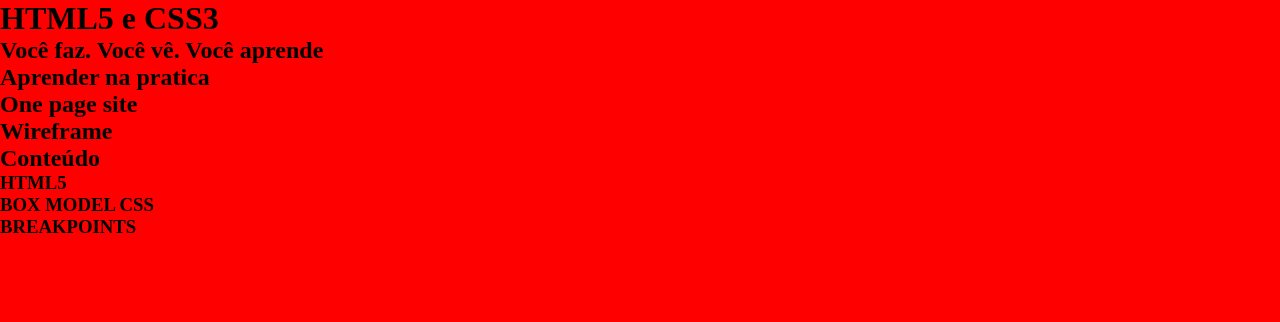
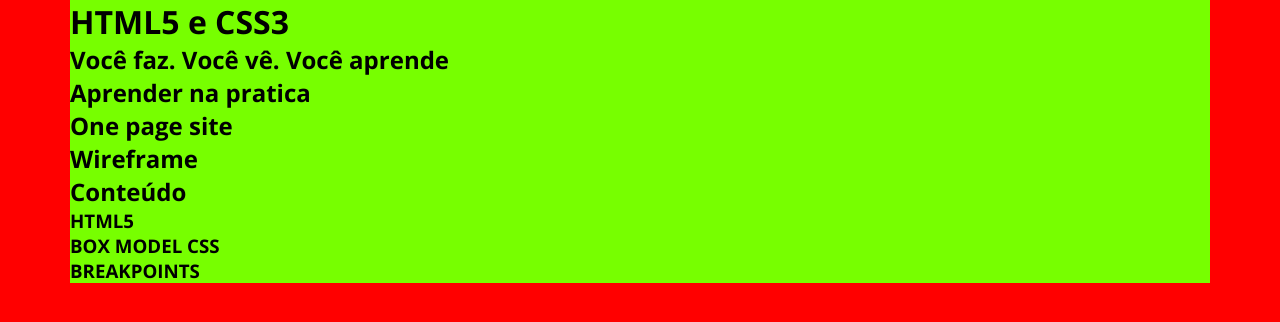
Before and after one commit to DouglasESilva/html5css3, a plain HTML site: page index.html in a window 1280 px wide. Drawn offline with nearby package versions, Linux system fonts and the light colour scheme.

Commit message:
Modificações no layout

```diff
--- a/index.html
+++ b/index.html
@@ -12,35 +12,49 @@
 <body>
     <!-- Cabeçalho -->
     <header>
+        <div class="Container">
 
+        </div>
     </header>
     <!-- Destaque -->
     <main>
+        <div class="Container">
             <h1>HTML5 e CSS3</h1>
             <h2>Você faz. Você vê. Você aprende</h2>
+        </div>
     </main>
     <!-- Sobre -->
     <section>
+        <div class="Container">
             <h2>Aprender na pratica</h2>
+        </div>
     </section>
     <!-- One page -->
     <section>
+        <div class="Container">
             <h2>One page site</h2>
+        </div>
     </section>
     <!-- Wireframa -->
     <section>
+        <div class="Container">
             <h2>Wireframe</h2>
+        </div>
     </section>
     <!-- Conteudo -->
     <section>
+        <div class="Container">
             <h2>Conteúdo</h2>
             <h3>HTML5</h3>
             <h3>BOX MODEL CSS</h3>
             <h3>BREAKPOINTS</h3>
+        </div>
     </section>
     <!-- Rodapé -->
     <footer>
+        <div class="Container">
 
+        </div>
     </footer>
 </body>
 </html>
--- a/style.css
+++ b/style.css
@@ -1,6 +1,10 @@
 /*
     Folha de estilo do site one page HTML5 e CSS3
 */
+
+/* Font importado*/
+
+@import url('https://fonts.googleapis.com/css2?family=Open+Sans:ital,wght@0,700;1,400&display=swap');
 
 /* CSS Reset */
 
@@ -8,6 +12,19 @@
     margin: 0;
     border: 0;
     padding: 0;
+}
+
+
+body{
+    font-family: 'Open Sans', sans-serif;
+    font-size: 1em;
+}
+
+/* Layout */
+
+.Container{
+    margin: 0 auto;
+    background-color: #7f0;
 }
 
 /* Smartphone Portrait >>>>>>>>>>>>>>>>>>>>>>>>>>>>>>>>>>>>>>>> */
@@ -18,6 +35,10 @@
     body{
         background-color: #0ff;
     }
+    /* Layout*/
+    .Container{
+        max-width: 540px;
+    }
 }
 
 /*Tablet Portrait >>>>>>>>>>>>>>>>>>>>>>>>>>>>>>>>>>>>>>>>>>>>> */
@@ -26,6 +47,12 @@
     body{
         background-color: #ff0;
     }
+    /* Layout*/
+    .Container{
+        max-width: 720px;
+    }
+
+
 }
 
 /* Tablet Landscape >>>>>>>>>>>>>>>>>>>>>>>>>>>>>>>>>>>>>>>>>>> */
@@ -33,6 +60,10 @@
 @media (min-width: 992px){
     body{
         background-color: #f60;
+    }
+    /* Layout*/
+    .Container{
+        max-width: 960px;
     }
 }
 
@@ -42,4 +73,8 @@
     body{
         background-color: #f00;
     }
+    /* Layout*/
+    .Container{
+        max-width: 1140px;
+    }
 }
```
Lines whose indentation alone changed are shown as unchanged.
